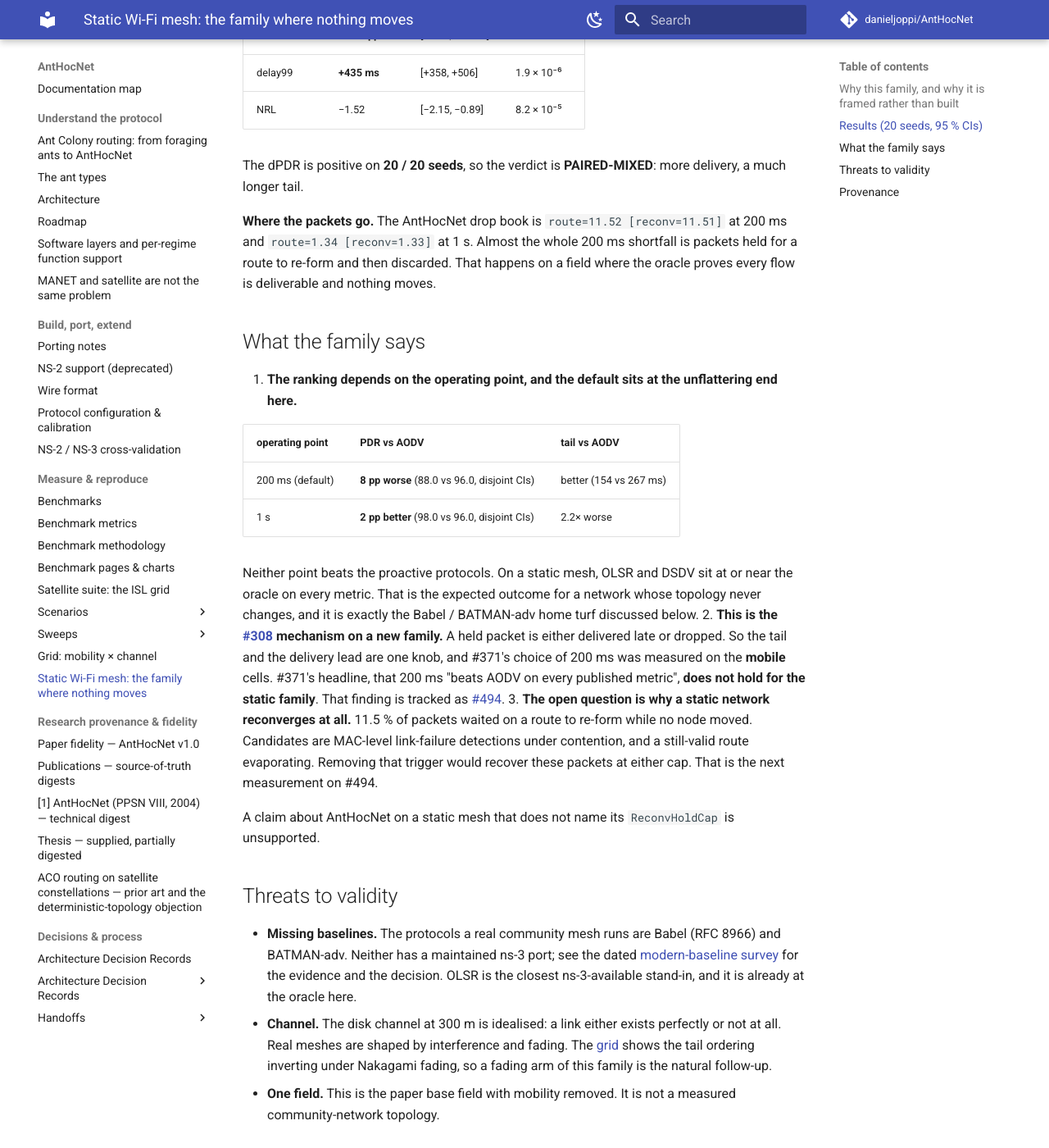
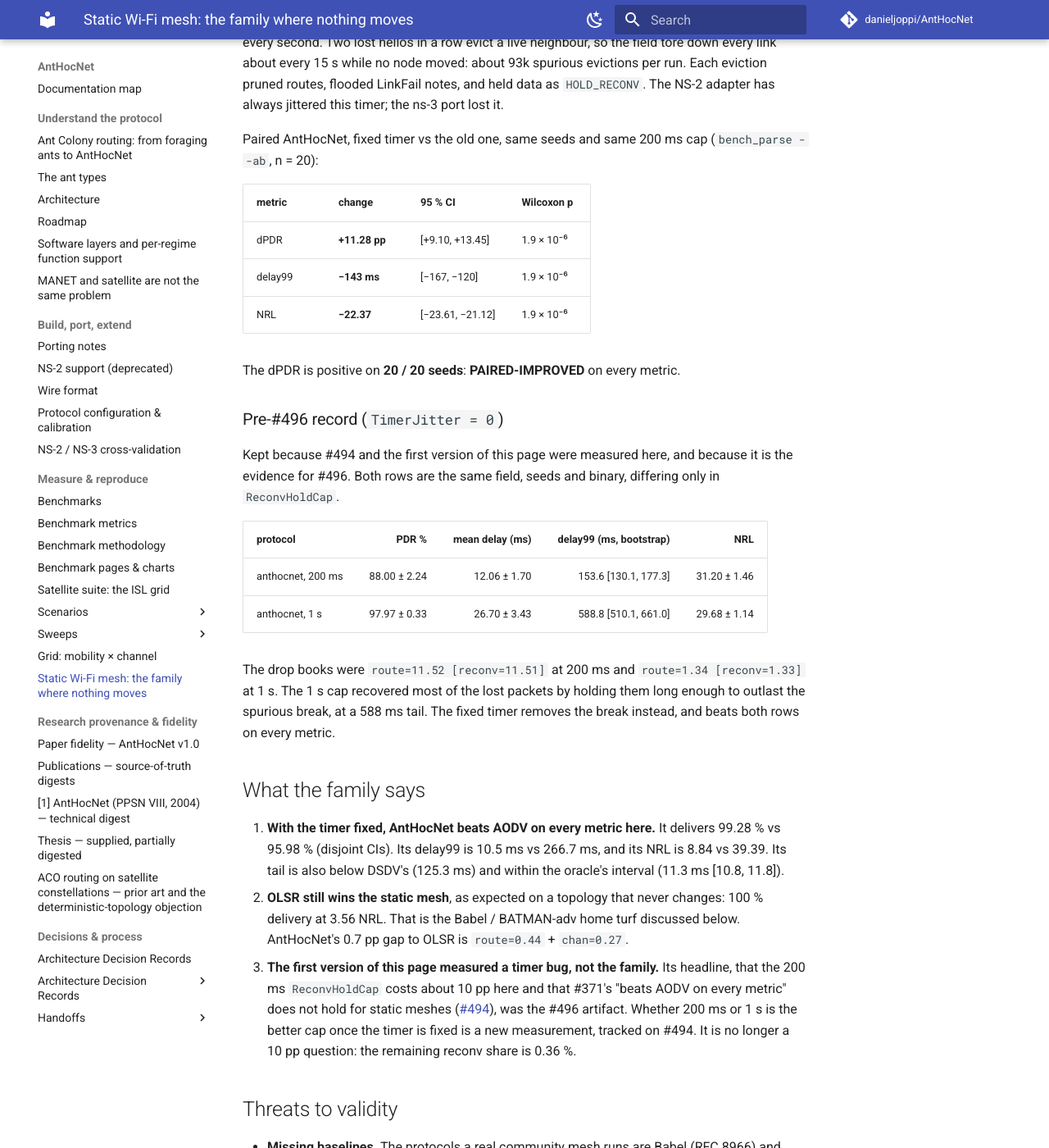
Before and after one commit to danieljoppi/AntHocNet, an MkDocs documentation site: the page built from docs/benchmarks/static-mesh.md, in a window 1280 px wide and 1400 px high, scrolled down 1799 px. Shown: the whole window at 82% size. Built offline with MkDocs 1.6.1 and Material for MkDocs 9.7.7, drawn with Linux system fonts in a browser that asks for light colours; comment, search, counter and statistics services are not loaded; some of the changed text lies outside the part shown.

Commit message:
docs(bench): republish the static mesh at the #496 fixed timer
The 20-seed paper-benchmark A/B on the static cell (pause=900, 50 nodes,
900 s, 3.42-opt), same binary ce81eefe:

- TimerJitter=0.05 (run 36595249953): anthocnet 99.28 +/- 0.25 PDR, delay99
  10.5 ms [9.3, 11.8], NRL 8.84 +/- 0.27. Drop book route=0.44 [reconv=0.36].
- TimerJitter=0 (run 36595255598): the 20 anthocnet rows are byte-identical
  to the published pre-#496 cell (cells/static-mesh-cap200ms.txt), so the
  attribute reproduces the old timer exactly.
- Paired (bench_parse --ab, n=20): dPDR +11.28 pp [+9.10, +13.45],
  d_d99 -143 ms [-167, -120], d_NRL -22.37 [-23.61, -21.12], all p=1.9e-6,
  20/20 seeds positive -> PAIRED-IMPROVED.
- aodv/olsr/dsdv/oracle per-seed rows byte-identical to the published cell.

static-mesh.md: the current-default table leads. AntHocNet now beats AODV on
every metric, and its tail is within the oracle's interval; OLSR still leads
the family. The #496 mechanism and the paired A/B are written up, and the old
200 ms / 1 s table is kept as the dated pre-#496 record. The "#494:
ReconvHoldCap costs 10 pp on static" reading is corrected everywhere it was
quoted (benchmarks index, docs map, network-regimes, roadmap v1.7.0 status,
configuration.md's ReconvHoldCap row). New cell
cells/static-mesh-jitter.txt, in the trimmed format of the existing two.

mkdocs build --strict: clean.

Refs #496, #494, #484.

Co-Authored-By: Claude Opus 5.5 <noreply@anthropic.com>
Claude-Session: https://claude.ai/code/session_01HNDVU4LKsoUZ4oGXKuibE2

```diff
--- a/docs/benchmarks/static-mesh.md
+++ b/docs/benchmarks/static-mesh.md
@@ -9,16 +9,19 @@ t = 0 position for the whole run. It is the community-network / Freifunk-class
 
 [← Benchmark index](../benchmarks.md) · [Metrics](metrics.md) · [Methodology](methodology.md) · [Regimes](../network-regimes.md)
 
-> **Provenance: measured at `4fffedcc` (default arm) and `0c524697` (1 s arm),
-> after `v1.6.0`.** The two commits differ only in docs and the Python
-> preflight, not in the simulator. The four baselines are byte-identical
-> across the two runs, which is the control that proves it. Like the
-> [grid](grid.md) and [TCP](tcp.md) pages, these numbers are **not** comparable
-> with the `v1.3.0`-pinned sweep pages. The raw per-seed cells are committed
-> next to this page, so the numbers survive the CI logs expiring:
+> **Provenance: measured at `ce81eefe`, the [#496](https://github.com/danieljoppi/AntHocNet/issues/496)
+> timer-jitter fix, after `v1.6.0`.** Every AntHocNet row on this page before
+> #496 was measured with the ns-3 adapter's hello timer phase-locked across all
+> nodes. That artifact is kept below as the dated **pre-#496** record, and it is
+> reproducible with `--ns3::anthocnet::RoutingProtocol::TimerJitter=0`. The
+> four baselines are byte-identical across all three runs, which is the control
+> that proves only AntHocNet moved. Like the [grid](grid.md) and [TCP](tcp.md)
+> pages, these numbers are **not** comparable with the `v1.3.0`-pinned sweep
+> pages. The raw per-seed cells are committed next to this page:
+> [`cells/static-mesh-jitter.txt`](cells/static-mesh-jitter.txt) (current),
 > [`cells/static-mesh-cap200ms.txt`](cells/static-mesh-cap200ms.txt) and
-> [`cells/static-mesh-cap1s.txt`](cells/static-mesh-cap1s.txt). Run IDs are in
-> [Provenance](#provenance) below.
+> [`cells/static-mesh-cap1s.txt`](cells/static-mesh-cap1s.txt) (pre-#496).
+> Run IDs are in [Provenance](#provenance) below.
 
 ## Why this family, and why it is framed rather than built
 
@@ -44,66 +47,73 @@ Whatever AntHocNet loses here, it loses to its own machinery.
 
 ## Results (20 seeds, 95 % CIs)
 
-Both AntHocNet rows are the same field, the same seeds and the same binary. The
-only difference is `ReconvHoldCap`: **200 ms**, the shipped default since
-[#371](https://github.com/danieljoppi/AntHocNet/issues/371), and **1 s**, the
-v1.3.0–v1.4.0 value.
+Current defaults (`TimerJitter = 0.05`, `ReconvHoldCap = 200 ms`):
 
 | protocol | PDR % | mean delay (ms) | delay99 (ms, bootstrap) | NRL |
 |---|---:|---:|---:|---:|
-| **anthocnet**, 200 ms (default) | 88.00 ± 2.24 | 12.06 ± 1.70 | 153.6 [130.1, 177.3] | 31.20 ± 1.46 |
-| **anthocnet**, 1 s | **97.97 ± 0.33** | 26.70 ± 3.43 | 588.8 [510.1, 661.0] | 29.68 ± 1.14 |
+| **anthocnet** | **99.28 ± 0.25** | 3.70 ± 0.33 | 10.5 [9.3, 11.8] | 8.84 ± 0.27 |
 | aodv | 95.98 ± 0.44 | 23.47 ± 2.54 | 266.7 [239.8, 297.1] | 39.39 ± 1.95 |
 | dsdv | 99.68 ± 0.08 | 8.54 ± 1.19 | 125.3 [112.0, 138.2] | 17.04 ± 0.35 |
 | olsr | 100.00 ± 0.00 | 2.54 ± 0.23 | 6.7 [5.8, 7.6] | 3.56 ± 0.07 |
 | oracle (exact) | 100.00 ± 0.00 | 2.67 ± 0.30 | 11.3 [10.8, 11.8] | 0.00 |
 
-Paired AntHocNet, 1 s vs 200 ms (`bench_parse --ab`, n = 20):
+The AntHocNet drop book is `route=0.44 [reconv=0.36]`, with `chan=0.27`.
+
+### What #496 changed
+
+Before #496, the ns-3 adapter started every node's hello timer at t ≈ 0 with no
+jitter, so all 50 nodes beaconed at exactly t = 1, 2, 3 … s. Hidden terminals
+collided on the same broadcasts every second. Two lost hellos in a row evict a
+live neighbour, so the field tore down every link about every 15 s while no
+node moved: about 93k spurious evictions per run. Each eviction pruned routes,
+flooded LinkFail notes, and held data as `HOLD_RECONV`. The NS-2 adapter has
+always jittered this timer; the ns-3 port lost it.
+
+Paired AntHocNet, fixed timer vs the old one, same seeds and same 200 ms cap
+(`bench_parse --ab`, n = 20):
 
 | metric | change | 95 % CI | Wilcoxon p |
 |---|---|---|---|
-| dPDR | **+9.97 pp** | [+7.87, +12.06] | 9.5 × 10⁻⁵ |
-| delay99 | **+435 ms** | [+358, +506] | 1.9 × 10⁻⁶ |
-| NRL | −1.52 | [−2.15, −0.89] | 8.2 × 10⁻⁵ |
+| dPDR | **+11.28 pp** | [+9.10, +13.45] | 1.9 × 10⁻⁶ |
+| delay99 | **−143 ms** | [−167, −120] | 1.9 × 10⁻⁶ |
+| NRL | **−22.37** | [−23.61, −21.12] | 1.9 × 10⁻⁶ |
 
-The dPDR is positive on **20 / 20 seeds**, so the verdict is **PAIRED-MIXED**:
-more delivery, a much longer tail.
+The dPDR is positive on **20 / 20 seeds**: **PAIRED-IMPROVED** on every metric.
 
-**Where the packets go.** The AntHocNet drop book is
-`route=11.52 [reconv=11.51]` at 200 ms and `route=1.34 [reconv=1.33]` at 1 s.
-Almost the whole 200 ms shortfall is packets held for a route to re-form and
-then discarded. That happens on a field where the oracle proves every flow is
-deliverable and nothing moves.
+### Pre-#496 record (`TimerJitter = 0`)
+
+Kept because #494 and the first version of this page were measured here, and
+because it is the evidence for #496. Both rows are the same field, seeds and
+binary, differing only in `ReconvHoldCap`.
+
+| protocol | PDR % | mean delay (ms) | delay99 (ms, bootstrap) | NRL |
+|---|---:|---:|---:|---:|
+| anthocnet, 200 ms | 88.00 ± 2.24 | 12.06 ± 1.70 | 153.6 [130.1, 177.3] | 31.20 ± 1.46 |
+| anthocnet, 1 s | 97.97 ± 0.33 | 26.70 ± 3.43 | 588.8 [510.1, 661.0] | 29.68 ± 1.14 |
+
+The drop books were `route=11.52 [reconv=11.51]` at 200 ms and
+`route=1.34 [reconv=1.33]` at 1 s. The 1 s cap recovered most of the lost
+packets by holding them long enough to outlast the spurious break, at a
+588 ms tail. The fixed timer removes the break instead, and beats both rows on
+every metric.
 
 ## What the family says
 
-1. **The ranking depends on the operating point, and the default sits at the
-   unflattering end here.**
-
-   | operating point | PDR vs AODV | tail vs AODV |
-   |---|---|---|
-   | 200 ms (default) | **8 pp worse** (88.0 vs 96.0, disjoint CIs) | better (154 vs 267 ms) |
-   | 1 s | **2 pp better** (98.0 vs 96.0, disjoint CIs) | 2.2× worse |
-
-   Neither point beats the proactive protocols. On a static mesh, OLSR and
-   DSDV sit at or near the oracle on every metric. That is the expected
-   outcome for a network whose topology never changes, and it is exactly the
-   Babel / BATMAN-adv home turf discussed below.
-2. **This is the [#308](https://github.com/danieljoppi/AntHocNet/issues/308)
-   mechanism on a new family.** A held packet is either delivered late or
-   dropped. So the tail and the delivery lead are one knob, and #371's choice
-   of 200 ms was measured on the **mobile** cells. #371's headline, that
-   200 ms "beats AODV on every published metric", **does not hold for the
-   static family**. That finding is tracked as
-   [#494](https://github.com/danieljoppi/AntHocNet/issues/494).
-3. **The open question is why a static network reconverges at all.** 11.5 % of
-   packets waited on a route to re-form while no node moved. Candidates are
-   MAC-level link-failure detections under contention, and a still-valid route
-   evaporating. Removing that trigger would recover these packets at either
-   cap. That is the next measurement on #494.
-
-A claim about AntHocNet on a static mesh that does not name its
-`ReconvHoldCap` is unsupported.
+1. **With the timer fixed, AntHocNet beats AODV on every metric here.** It
+   delivers 99.28 % vs 95.98 % (disjoint CIs). Its delay99 is 10.5 ms vs
+   266.7 ms, and its NRL is 8.84 vs 39.39. Its tail is also below DSDV's
+   (125.3 ms) and within the oracle's interval (11.3 ms [10.8, 11.8]).
+2. **OLSR still wins the static mesh**, as expected on a topology that never
+   changes: 100 % delivery at 3.56 NRL. That is the Babel / BATMAN-adv home
+   turf discussed below. AntHocNet's 0.7 pp gap to OLSR is `route=0.44` +
+   `chan=0.27`.
+3. **The first version of this page measured a timer bug, not the family.** Its
+   headline, that the 200 ms `ReconvHoldCap` costs about 10 pp here and that
+   #371's "beats AODV on every metric" does not hold for static meshes
+   ([#494](https://github.com/danieljoppi/AntHocNet/issues/494)), was the #496
+   artifact. Whether 200 ms or 1 s is the better cap once the timer is fixed is
+   a new measurement, tracked on #494. It is no longer a 10 pp question: the
+   remaining reconv share is 0.36 %.
 
 ## Threats to validity
 
@@ -123,17 +133,22 @@ A claim about AntHocNet on a static mesh that does not name its
 
 | arm | run | commit | image | seeds |
 |---|---|---|---|---|
-| default (`ReconvHoldCap` 200 ms) | [36261077793](https://github.com/danieljoppi/AntHocNet/actions/runs/36261077793) | `4fffedcc` | `ns3:3.42-opt` | 1–20 |
-| `ReconvHoldCap=1s` | [36269605435](https://github.com/danieljoppi/AntHocNet/actions/runs/36269605435) | `0c524697` | `ns3:3.42-opt` | 1–20 |
+| current (`TimerJitter` 0.05, cap 200 ms) | [36595249953](https://github.com/danieljoppi/AntHocNet/actions/runs/36595249953) | `ce81eefe` | `ns3:3.42-opt` | 1–20 |
+| pre-#496, cap 200 ms | [36261077793](https://github.com/danieljoppi/AntHocNet/actions/runs/36261077793) | `4fffedcc` | `ns3:3.42-opt` | 1–20 |
+| pre-#496, cap 1 s | [36269605435](https://github.com/danieljoppi/AntHocNet/actions/runs/36269605435) | `0c524697` | `ns3:3.42-opt` | 1–20 |
+| control: `ce81eefe` at `TimerJitter=0` | [36595255598](https://github.com/danieljoppi/AntHocNet/actions/runs/36595255598) | `ce81eefe` | `ns3:3.42-opt` | 1–20 |
 
-Both cells:
+All cells:
 
 - `scenario_check.py results`: WARN only, 0 FAIL;
 - `bench_parse` column mapping: OK (25 checks each);
 - baselines (aodv, olsr, dsdv, oracle): byte-identical per-seed rows across
-  the two arms.
+  every arm;
+- the control run reproduces the pre-#496 200 ms AntHocNet rows byte for
+  byte, so `TimerJitter=0` is exactly the old timer.
 
 Reproduce with `paper-benchmark.yml` using `nNodes=50 time=900 runs=20
 areaX=1500 pause=900 speed=20 range=300 propagation=range
-protocols=anthocnet,aodv,olsr,dsdv,oracle version=3.42-opt`. For the second
-arm, add `extraArgs=--ns3::anthocnet::RoutingProtocol::ReconvHoldCap=1s`.
+protocols=anthocnet,aodv,olsr,dsdv,oracle version=3.42-opt`. For the pre-#496
+arms, add `extraArgs=--ns3::anthocnet::RoutingProtocol::TimerJitter=0`, plus
+`--ns3::anthocnet::RoutingProtocol::ReconvHoldCap=1s` for the 1 s row.
```
Also changed, not shown: docs/README.md (+1 -1 lines), docs/benchmarks.md (+1 -1 lines), docs/benchmarks/cells/static-mesh-jitter.txt (added, +140 -0 lines), docs/configuration.md (+1 -1 lines), docs/network-regimes.md (+1 -1 lines), docs/roadmap.md (+1 -1 lines).
